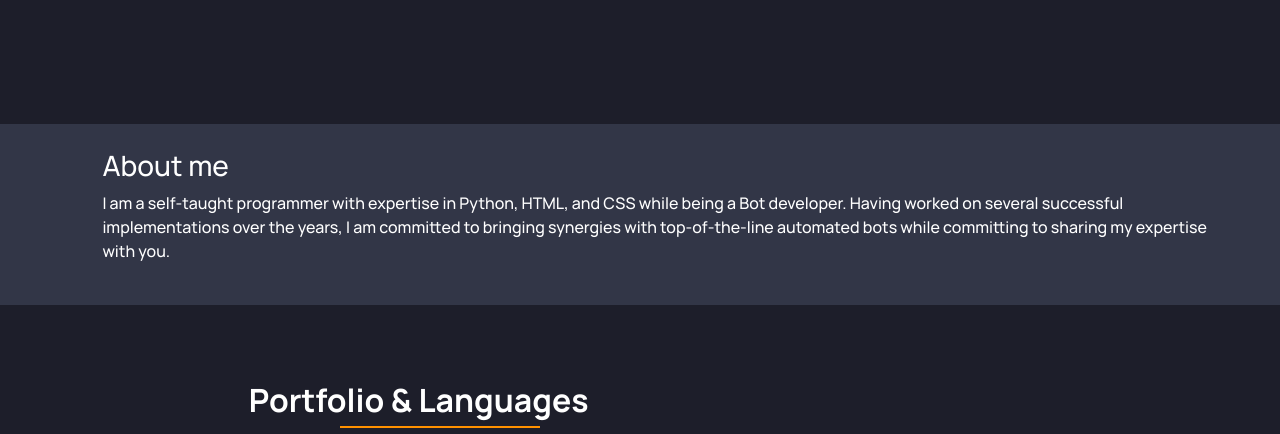
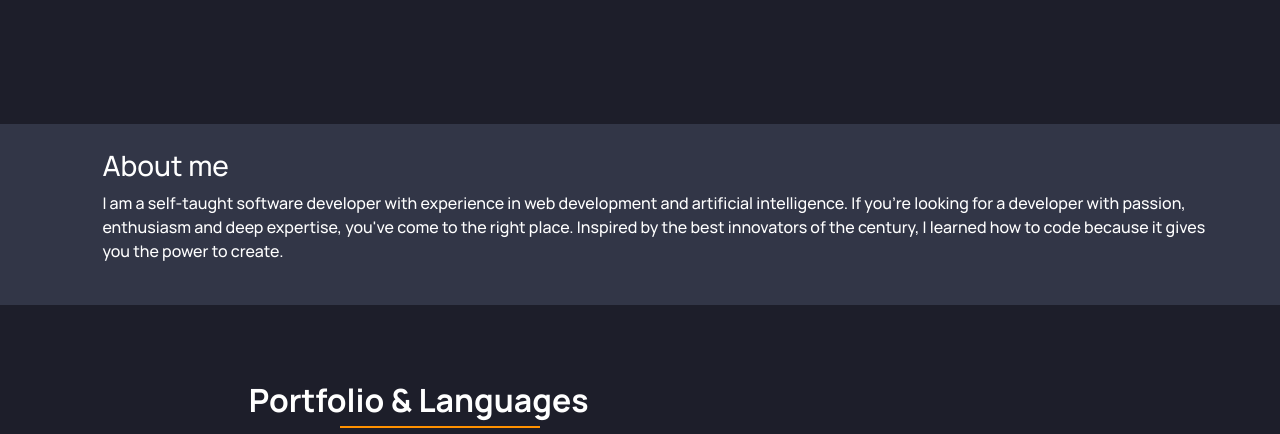
Before and after one commit to Michiel-Vanzeir/personal-website, a plain HTML site: page index.html in a window 1280 px wide. Shown: the part 366-800 px from the top of the page. Drawn offline with nearby package versions, Linux system fonts and the light colour scheme; files whose address does not match are found by name.

Commit message:
Update index.html

```diff
--- a/index.html
+++ b/index.html
@@ -57,7 +57,7 @@
   <div class="container-fluid about-me" id="about-me">
     <h3>About me</h3>
     <p>
-      I am a self-taught programmer with expertise in Python, HTML, and CSS while being a Bot developer. Having worked on several successful implementations over the years, I am committed to bringing synergies with top-of-the-line automated bots while committing to sharing my expertise with you.
+      I am a self-taught software developer with experience in web development and artificial intelligence. If you're looking for a developer with passion, enthusiasm and deep expertise, you've come to the right place. Inspired by the best innovators of the century, I learned how to code because it gives you the power to create.
     </p>
   </div>
 
```
